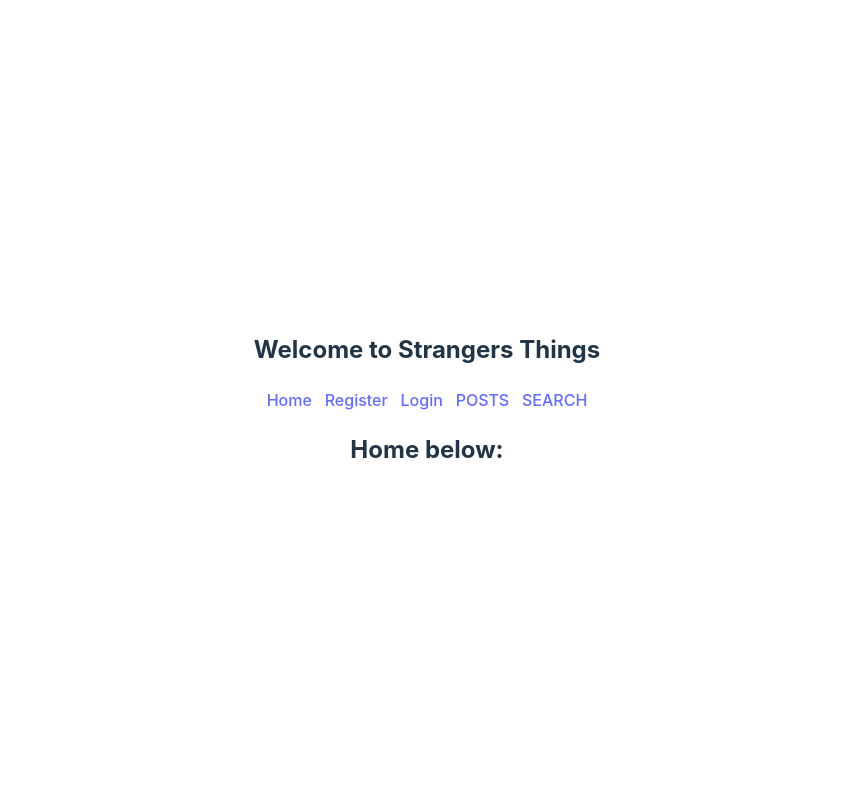
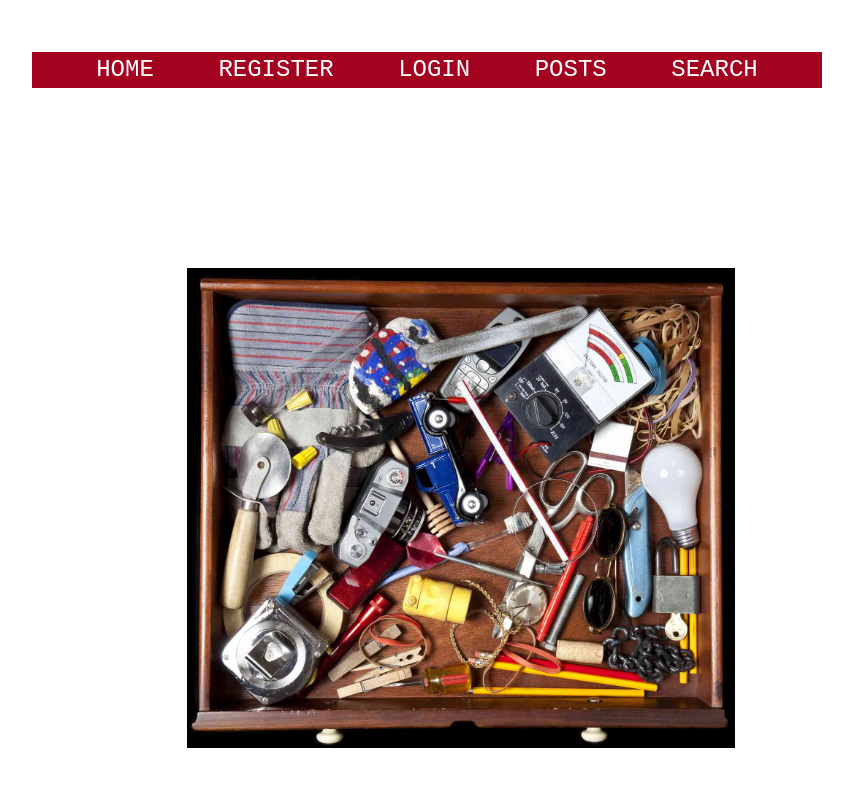
Before and after one commit to Cristina-and-Mason/our-strangers-things, a React (Vite) app: page / in a window 1280 px wide. Shown: the top 786 px of the page, without its empty margins (213-1066 px from the left). Built offline with nearby package versions, Linux system fonts and the light colour scheme.

Commit message:
working on styling on home css and register css files

```diff
--- a/src/App.jsx
+++ b/src/App.jsx
@@ -23,7 +23,6 @@ function App() {
   return (
     <>
      <div>
-        <h2>Welcome to Strangers Things</h2>
         <NavBar isLoggedIn={isLoggedIn} setIsLoggedIn={setIsLoggedIn} />
         <Routes>
           <Route path="/" element={<Home />} />
--- /dev/null
+++ b/src/components/Home/Home.css
@@ -0,0 +1,15 @@
+.custom-cursor-default-hover{
+    background-color: #262322;
+}
+
+#homepage-title{
+    color: white;
+}
+
+#picture-container{
+    display: flex;
+    margin: auto;
+    width: 30em;
+    height: 30em;
+
+}
--- a/src/components/Home/Home.jsx
+++ b/src/components/Home/Home.jsx
@@ -1,7 +1,14 @@
+import './Home.css'
+
 function Home (props){
     return(
-        <div>
-            <h2>Home below:</h2>
+        <div id="homepage-title">
+            <h1>Welcome to Strangers Things</h1>
+            <h2>You got random stuff. We got random stuff. Buy and sell everything!</h2>
+
+        <div id="picture-container">
+            <img src= "./randomstuff.jpeg" alt="randomstuff" />
+        </div>
         </div>
     )
 }
--- a/src/components/NavBar/NavBar.css
+++ b/src/components/NavBar/NavBar.css
@@ -1,4 +1,17 @@
 #nav-bar {
     display:flex;
     justify-content: space-evenly;
+    background-color: #A4031F;
   }
+
+  .custom-cursor-on-hover{
+    color: white;
+    font-size: 1.5em;
+    font-family:'Courier New', Courier, monospace;
+  }
+
+  a{
+    color: white;
+    font-size: 1.5em;
+    font-family:'Courier New', Courier, monospace;
+  }
--- a/src/components/NavBar/NavBar.jsx
+++ b/src/components/NavBar/NavBar.jsx
@@ -8,7 +8,7 @@ const NavBar = (props) => {
     <div id='nav-bar'>
       {props.isLoggedIn ? (
         <>
-          <Link to="/">Home </Link>
+          <Link to="/">HOME </Link>
           <Link to="/posts">POSTS</Link>
           <Link to="/searchbar">SEARCH</Link>
           <Link to="/users/me">PROFILE</Link>
@@ -25,9 +25,9 @@ const NavBar = (props) => {
         </>
       ) : (
         <>
-          <Link to="/">Home </Link>
-          <Link to="/register">Register </Link>
-          <Link to="/login">Login </Link>
+          <Link to="/">HOME </Link>
+          <Link to="/register">REGISTER </Link>
+          <Link to="/login">LOGIN </Link>
           <Link to="/posts">POSTS</Link>
           <Link to="/searchbar">SEARCH</Link>
         </>
--- a/src/components/Register/Register.jsx
+++ b/src/components/Register/Register.jsx
@@ -26,8 +26,10 @@ const Register= (props) => {
         }
     }
     return (
-        <div>
+        <div id="register-container">
+            <div id="register-title">
             <h2>Register</h2>
+            </div>
             <form onSubmit={handleSubmit}>
         <label>
           Username:
--- a/src/index.css
+++ b/src/index.css
@@ -16,7 +16,7 @@
 
 a {
   font-weight: 500;
-  color: #646cff;
+  color: white;
   text-decoration: inherit;
 }
 a:hover {
```
Also changed, not shown: src/components/Register/Register.css (added, +11 -0 lines), randomstuff.jpeg (added).
